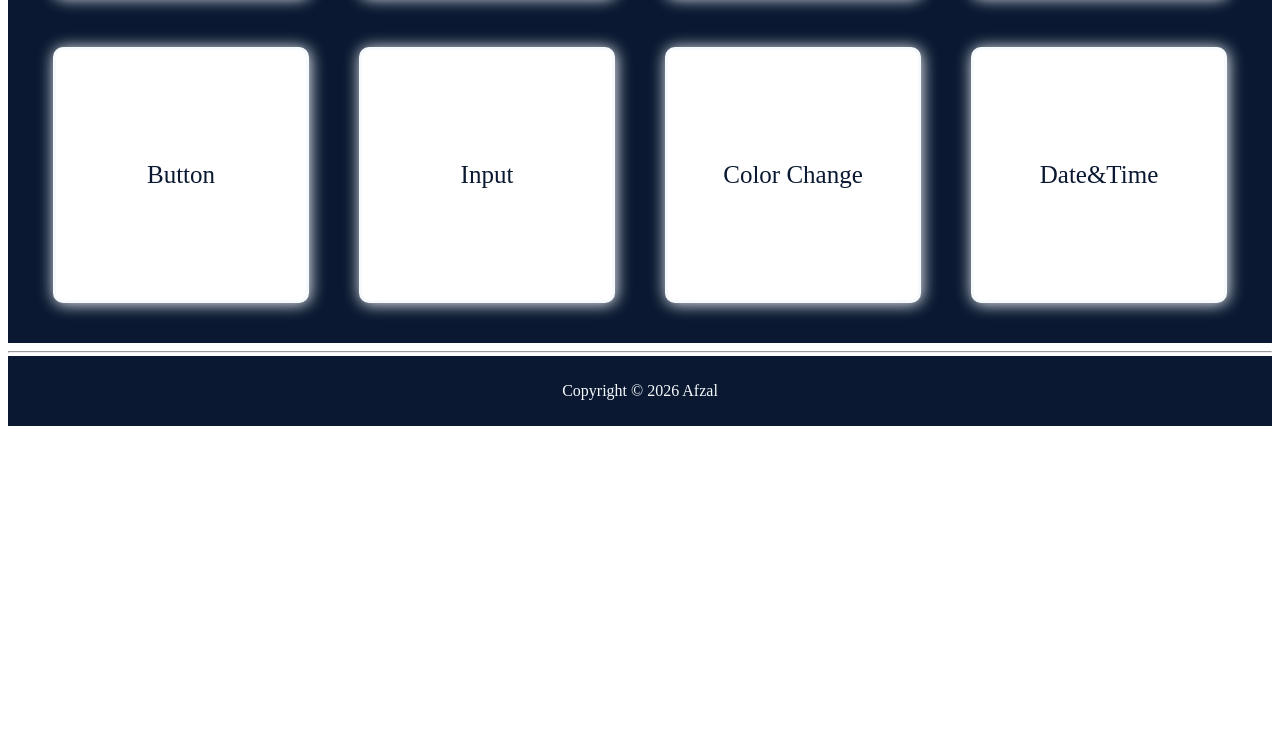
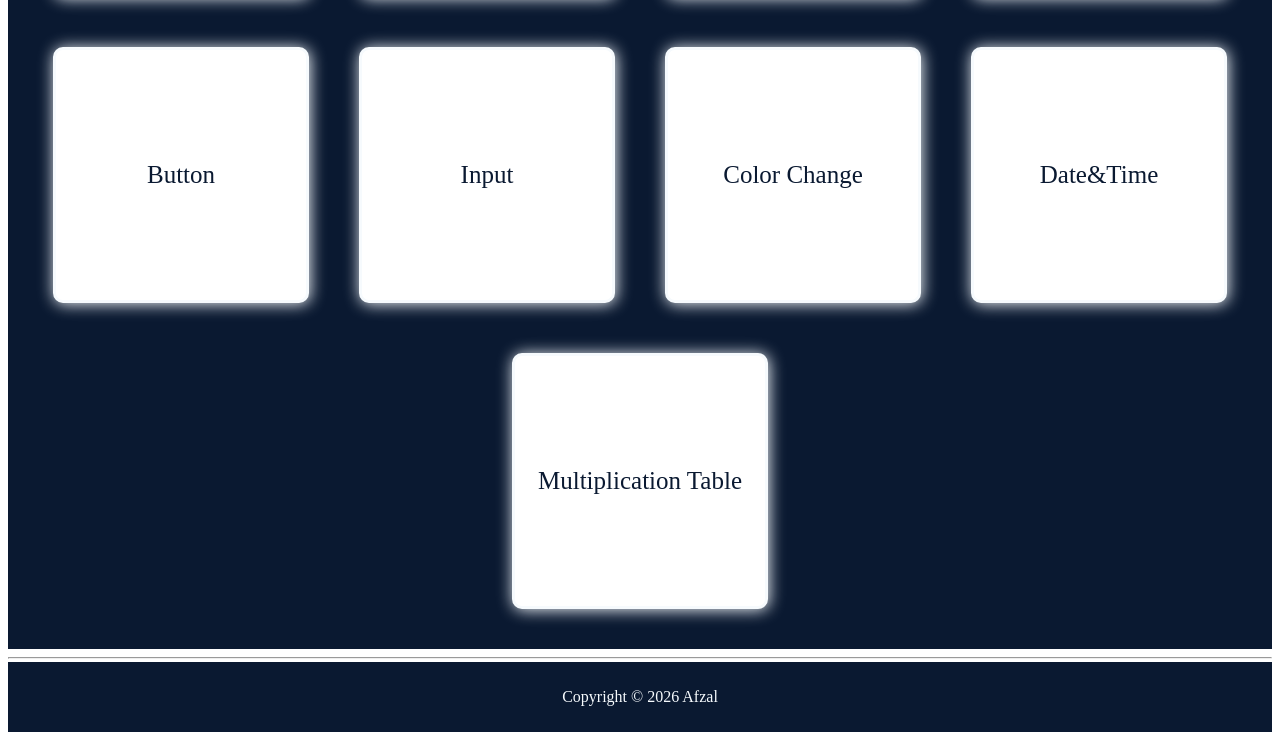
Before and after one commit to afzalsyeed16-tech/sayeedafzal, a plain HTML site: page practicepage.html in a window 1280 px wide. Shown: the part 1049-1789 px from the top of the page. Before the commit the page ends 1483 px from the top, so only its background shows below. Drawn offline with nearby package versions, Linux system fonts and the light colour scheme.

Commit message:
Add files via upload

```diff
--- a/practicepage.css
+++ b/practicepage.css
@@ -486,6 +486,33 @@ animation-duration: 2s;
 }
 
 
+.loop1style{
+display: flex;
+justify-content: center;
+flex-wrap:wrap;
+border: #f6fafd solid 3px;
+width: 250px;
+height: 250px;
+background: #ffffff;
+border-radius: 10px;
+box-shadow: #f6fafd 1px 1px 16px;
+align-items: center;
+
+
+ }
+
+.loop1style a{
+    text-decoration: none;
+    color: #0a1931;
+    font-size: 25px;
+}
+
+.loop1style:hover{
+ animation: pulse;
+animation-duration: 2s;
+}
+
+
 footer{
     background-color: #0a1931;
     color: #f6fafd;
--- a/practicepage.html
+++ b/practicepage.html
@@ -96,6 +96,10 @@
 <a href="date.html">Date&Time</a>
 </div>
 
+<div class="loop1style">
+<a href="loop1.html">Multiplication Table</a>
+</div>
+
 </div>
 
 </main>
```
Also changed, not shown: loop1.html (added, +65 -0 lines).
